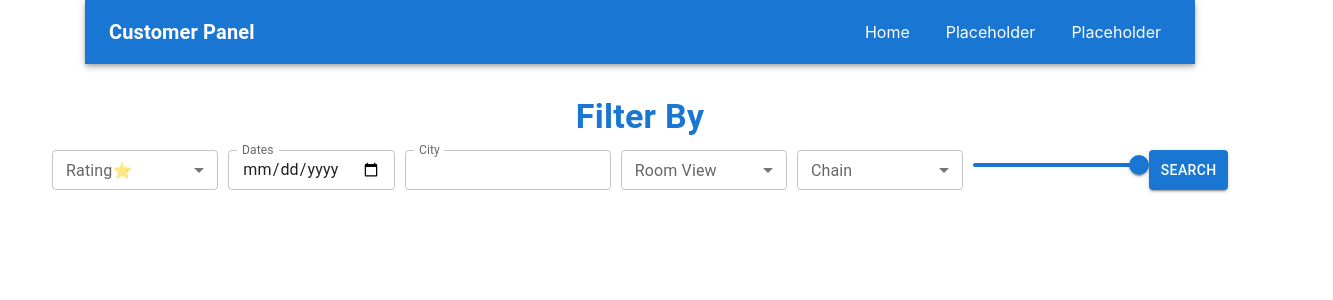
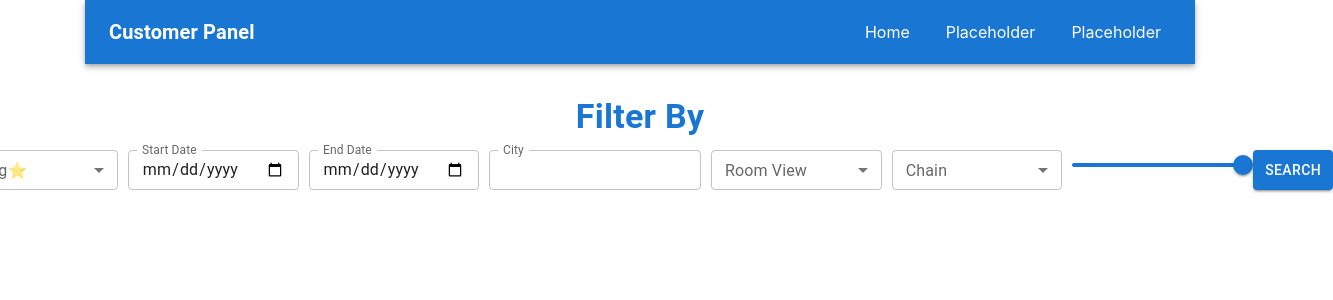
Before and after one commit to MasoudKarimi4/hotel-app, a React (Create React App) app in the folder frontend/: page /customer-app in a window 1280 px wide. Shown: the top 300 px of the page, 1333 px wide, since content can reach past the window. Built offline with nearby package versions, Linux system fonts and the light colour scheme.

Commit message:
Update CustomerFilters.js

```diff
--- a/frontend/src/components/CustomerFilters.js
+++ b/frontend/src/components/CustomerFilters.js
@@ -17,33 +17,56 @@ const defaultTheme = createTheme();
 export default function Filters() {
  const navigate = useNavigate();
  const [priceRange, setPriceRange] = React.useState(100); // Initial value for price range slider
- const [city, setCity] = React.useState('');
- const [rating, setRating] = React.useState('');
- const [dates, setDates] = React.useState('');
- const [roomView, setRoomView] = React.useState('');
- const [chain, setChain] = React.useState('');
+ const [rating, setRating] = React.useState(''); // Default to empty string
+ const [dates, setDates] = React.useState(''); // Default to empty string
+ const [dates2, setDates2] = React.useState(''); // Default to empty string
+ const [city, setCity] = React.useState(''); // Default to empty string
+ const [roomView, setRoomView] = React.useState(''); // Default to empty string
+ const [chain, setChain] = React.useState(''); // Default to empty string
+
+ const [error, setError] = React.useState(false); // New state to track error
+ const [errors, setErrors] = React.useState({}); // New state to track errors
+
 
  const handleSubmit = (event) => {
     event.preventDefault();
-    const queryParams = new URLSearchParams({
-      city: city,
-      priceRange: priceRange,
-      rating: rating,
-      dates: dates,
-      roomView: roomView,
-      chain: chain,
-    })
+    const queryParams = new URLSearchParams();
 
-    // Convert URLSearchParams object to a JSON object
-    const paramsObject = Object.fromEntries(queryParams.entries());
+    const newErrors = {};
 
-    // Now you can access individual values in the JSON object
-    console.log("City: " + paramsObject.city);
-    console.log("Price: " +paramsObject.priceRange);
-    console.log("Rating: " +paramsObject.rating);
-    console.log("Dates: " +paramsObject.dates);
-    console.log("View: " +paramsObject.roomView);
-    console.log("Chain: " +paramsObject.chain);
+    // Check each field for its value and update the errors state accordingly
+    if (!city) newErrors.city = true;
+    if (!rating) newErrors.rating = true;
+    if (!dates) newErrors.dates = true;
+    if (!dates2) newErrors.dates2 = true;
+    if (!roomView) newErrors.roomView = true;
+    if (!chain) newErrors.chain = true;
+
+    setErrors(newErrors);
+
+    if (Object.keys(newErrors).length === 0) {
+
+      if (city) queryParams.append('city', city);
+      if (priceRange) queryParams.append('priceRange', priceRange);
+      if (rating) queryParams.append('rating', rating);
+      if (dates) queryParams.append('dates', dates);
+      if (dates2) queryParams.append('dates2', dates2);
+      if (roomView) queryParams.append('roomView', roomView);
+      if (chain) queryParams.append('chain', chain);
+
+      // Convert URLSearchParams object to a JSON object
+      const paramsObject = Object.fromEntries(queryParams.entries());
+
+      // Now you can access individual values in the JSON object
+      console.log("City: " + paramsObject.city || "All");
+      console.log("Price: " + paramsObject.priceRange || "All");
+      console.log("Rating: " + paramsObject.rating || "All");
+      console.log("Dates: " + paramsObject.dates + " to " + paramsObject.dates2 || "All");
+      console.log("View: " + paramsObject.roomView || "All");
+      console.log("Chain: " + paramsObject.chain || "All");
+    }
+
+
 
     // Construct the URL with the query parameters
     // const url = `https://your-api-endpoint.com/search?${queryParams}`;
@@ -62,6 +85,7 @@ export default function Filters() {
             Filter By
           </Typography>
           <Box sx={{ display: 'flex', justifyContent: 'center', gap: '10px', marginBottom: '20px' }}>
+            {/* Rating TextField */}
             <TextField
               label="Rating⭐"
               select
@@ -70,16 +94,20 @@ export default function Filters() {
               onChange={(event) => setRating(event.target.value)}
               size="small"
               sx={{ width: '200px' }}
+              error={errors.rating}
+              helperText={errors.rating && "Please select a rating."}
             >
-              <MenuItem value="">All</MenuItem>
+              <MenuItem value="all">All</MenuItem>
               <MenuItem value="1-star">1-star</MenuItem>
               <MenuItem value="2-star">2-star</MenuItem>
               <MenuItem value="3-star">3-star</MenuItem>
               <MenuItem value="4-star">4-star</MenuItem>
               <MenuItem value="5-star">5-star</MenuItem>
-            </TextField>
-            <TextField
-              label="Dates"
+              </TextField>
+
+
+              <TextField
+              label="Start Date"
               type="date"
               value={dates}
               onChange={(event) => setDates(event.target.value)}
@@ -89,7 +117,26 @@ export default function Filters() {
                 shrink: true,
               }}
               sx={{ width: '200px' }}
+              error={errors.dates}
+              helperText={errors.dates && "Please select a start date."}
             />
+
+
+            <TextField
+              label="End Date"
+              type="date"
+              value={dates2}
+              onChange={(event) => setDates2(event.target.value)}
+              variant="outlined"
+              size="small"
+              InputLabelProps={{
+                shrink: true,
+              }}
+              sx={{ width: '200px' }}
+              error={errors.dates2}
+              helperText={errors.dates2 && "Please select an end date."}
+            />
+            {/* City TextField */}
             <TextField
               label="City"
               variant="outlined"
@@ -100,6 +147,7 @@ export default function Filters() {
                 shrink: true,
               }}
             />
+            {/* Room View TextField */}
             <TextField
               label="Room View"
               select
@@ -108,11 +156,14 @@ export default function Filters() {
               onChange={(event) => setRoomView(event.target.value)}
               size="small"
               sx={{ width: '200px' }}
+              error={errors.rating}
+              helperText={errors.rating && "Please select a view."}
             >
-              <MenuItem value="">All</MenuItem>
+              <MenuItem value="all">All</MenuItem>
               <MenuItem value="mountain">Mountain</MenuItem>
               <MenuItem value="sea">Sea</MenuItem>
             </TextField>
+            {/* Chain TextField */}
             <TextField
               label="Chain"
               select
@@ -121,14 +172,17 @@ export default function Filters() {
               onChange={(event) => setChain(event.target.value)}
               size="small"
               sx={{ width: '200px' }}
+              error={errors.chain}
+              helperText={errors.chain && "Please select a chain."}
             >
-              <MenuItem value="">All</MenuItem>
+              <MenuItem value="all">All</MenuItem>
               <MenuItem value="chain1">1</MenuItem>
               <MenuItem value="chain2">2</MenuItem>
               <MenuItem value="chain3">3</MenuItem>
               <MenuItem value="chain4">4</MenuItem>
               <MenuItem value="chain5">5</MenuItem>
             </TextField>
+            {/* Price Range Slider */}
             <Slider
               value={priceRange}
               onChange={handlePriceRangeChange}
@@ -138,9 +192,12 @@ export default function Filters() {
               max={100}
               sx={{ width: '200px' }}
             />
+            {/* Search Button */}
             <Button variant="contained" color="primary" onClick={handleSubmit}>
               Search
             </Button>
+                        {/* Error message */}
+                        {error && <p style={{ color: 'red' }}>Please select at least one option.</p>}
           </Box>
         </Box>
       </Container>
```
